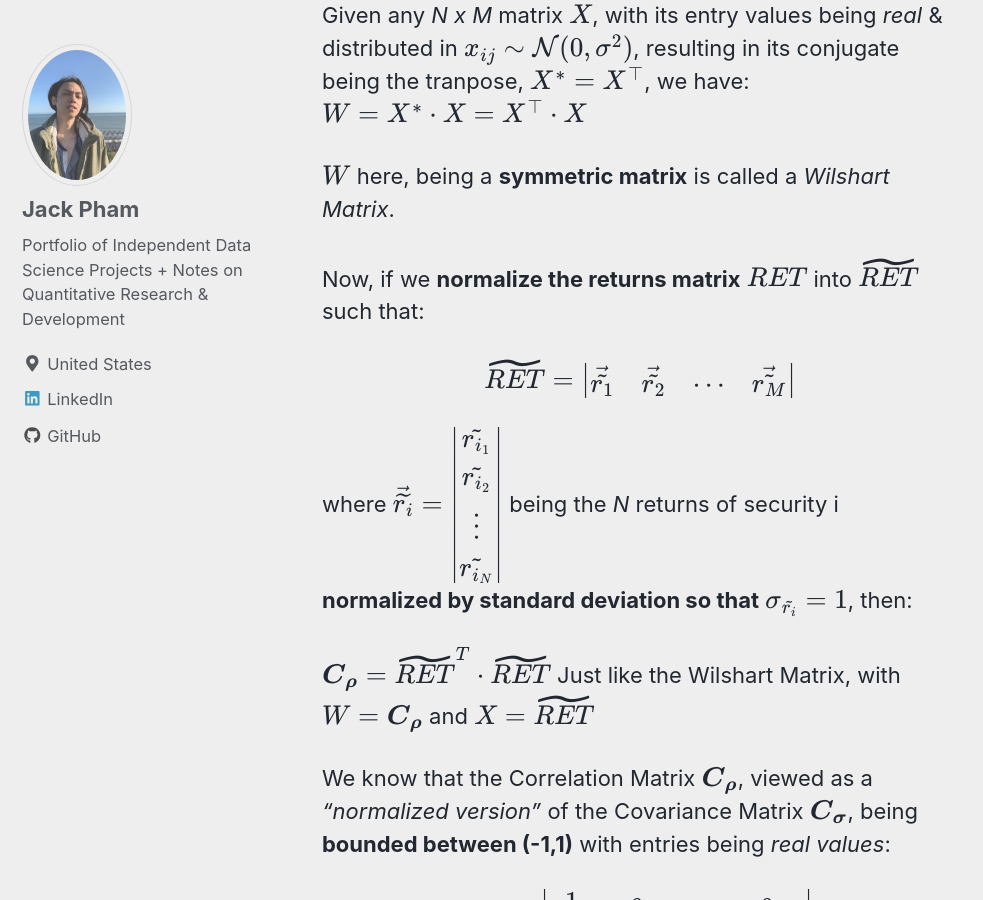
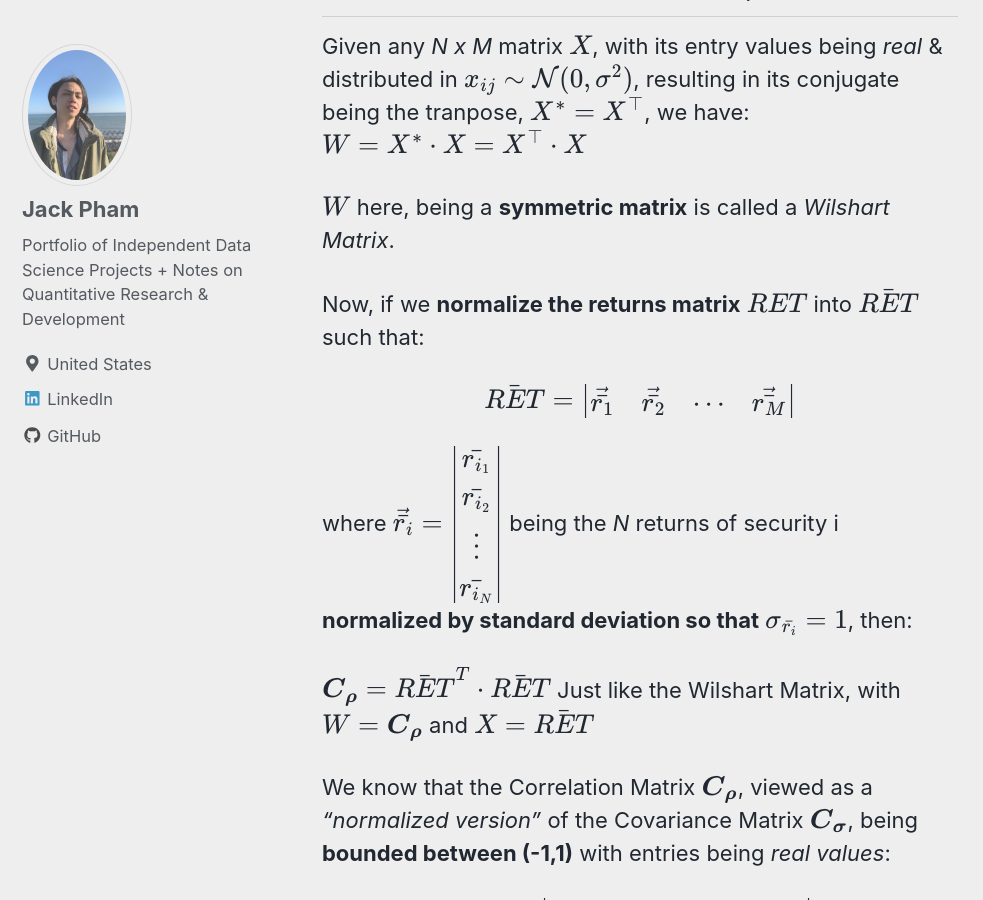
Before and after one commit to jp-quant/jp-quant.github.io, a Jekyll site: the page built from _posts/2020-06-03-qf_volatility_p2.md, in a window 1280 px wide and 900 px high, scrolled down 36299 px. Shown: the whole window, without its empty margins (0-983 px from the left). Built offline with Jekyll 4.4.1, drawn with Linux system fonts in a browser that asks for light colours; nearby versions of some CDN libraries; formulas are drawn with MathJax 3; some of the changed text lies outside the part shown.

Commit message:
third post edits

```diff
--- a/_posts/2020-06-03-qf_volatility_p2.md
+++ b/_posts/2020-06-03-qf_volatility_p2.md
@@ -1112,11 +1112,11 @@ Similar to what we did before, performing PCA on $$RET$$, basically Eigen Decomp
 - For $$M$$ securities, constructing the symmetric *M x M* Correlation Matrix, their eigen values will follow $$\sum_{i=1}^{M}\lambda_i = M$$
 
 
- ## Wigner's Semi-Circle
+## Wigner's Semi-Circle
 
-In short, according to the [**Wigner's semi-circle**](https://en.wikipedia.org/wiki/Wigner_semicircle_distribution  "**Wigner's semi-circle**") Law, for an *M x M* **square matrix** $$\boldsymbol{\tilde{A}}$$ with its entries distributed as $$\tilde{a}_{ij} \sim \mathcal{N}(0,\sigma^2)$$, we define:
+In short, according to the [**Wigner's semi-circle**](https://en.wikipedia.org/wiki/Wigner_semicircle_distribution  "**Wigner's semi-circle**") Law, for an *M x M* **square matrix** $$\boldsymbol{\bar{A}}$$ with its entries distributed as $$\bar{a}_{ij} \sim \mathcal{N}(0,\sigma^2)$$, we define:
 
-$$\boldsymbol{A}_{M} = \frac{1}{\sqrt{2M}}(\boldsymbol{\tilde{A}} + \boldsymbol{\tilde{A}}^\top )$$
+$$\boldsymbol{A}_{M} = \frac{1}{\sqrt{2M}}(\boldsymbol{\bar{A}} + \boldsymbol{\bar{A}}^\top )$$
 
 $$\boldsymbol{A}_{M}$$ is now a **symmetric matrix** with  entries $$a_{ij}$$ distributed with their variances $$\sigma_{a_{ij}}^2$$ as:
 
@@ -1143,21 +1143,21 @@ $$W = X^* \cdot X = X^\top \cdot X$$
 
 $$W$$ here, being a **symmetric matrix** is called a *Wilshart Matrix*.
 
-Now, if we **normalize the returns matrix** $$RET$$ into $$\widetilde{RET}$$ such that:
+Now, if we **normalize the returns matrix** $$RET$$ into $$\bar{RET}$$ such that:
 
-$$\widetilde{RET} = \begin{vmatrix}
-\vec{\tilde{r_1}} & \vec{\tilde{r_2}}  & \cdots  &\vec{\tilde{r_M}}
+$$\bar{RET} = \begin{vmatrix}
+\vec{\bar{r_1}} & \vec{\bar{r_2}}  & \cdots  &\vec{\bar{r_M}}
 \end{vmatrix}$$
 
-where $$\vec{\widetilde{r_i}} = \begin{vmatrix}
-\tilde{r_{i_1}}\\
-\tilde{r_{i_2}}\\
+where $$\vec{\bar{r_i}} = \begin{vmatrix}
+\bar{r_{i_1}}\\
+\bar{r_{i_2}}\\
 \vdots\\
-\tilde{r_{i_N}}
-\end{vmatrix}$$ being the *N* returns of security i **normalized by standard deviation so that** $$\sigma_{\tilde{r_i}} = 1$$,  then:
+\bar{r_{i_N}}
+\end{vmatrix}$$ being the *N* returns of security i **normalized by standard deviation so that** $$\sigma_{\bar{r_i}} = 1$$,  then:
 
-$$\boldsymbol{C_{\rho}} = \widetilde{RET}^T \cdot \widetilde{RET}$$
-Just like the Wilshart Matrix, with $$W=\boldsymbol{C_{\rho}}$$ and $$X = \widetilde{RET}$$
+$$\boldsymbol{C_{\rho}} = \bar{RET}^T \cdot \bar{RET}$$
+Just like the Wilshart Matrix, with $$W=\boldsymbol{C_{\rho}}$$ and $$X = \bar{RET}$$
 
 
 
```
